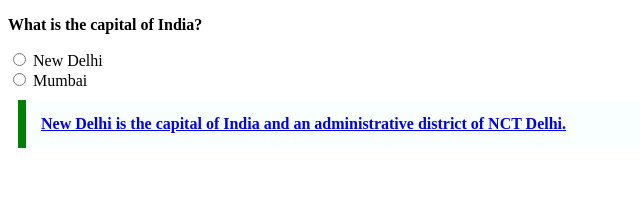
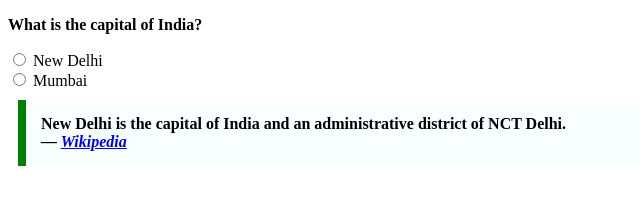
Before and after one commit to acciojob/trivia-suryanshrathor, a website: page main.html in a window 1280 px wide. Shown: the whole page, without its empty margins (0-640 px from the left). Drawn offline with Linux system fonts and the light colour scheme.

Commit message:
created a submission

```diff
--- a/main.html
+++ b/main.html
@@ -31,11 +31,9 @@
 
     <!-- Styled Quotation -->
     <blockquote class="styled-quote">
-        <a href="https://en.wikipedia.org/wiki/New_Delhi">
 			New Delhi is the capital of India and an administrative district of NCT Delhi.
-		</a>
         <br>
-        <!-- <cite>— <a href="https://en.wikipedia.org/wiki/New_Delhi" target="_blank">Wikipedia</a></cite> -->
+        <cite>— <a href="https://en.wikipedia.org/wiki/New_Delhi" target="_blank">Wikipedia</a></cite>
     </blockquote>
 
     <script type="text/javascript" src="./script.js"></script>
```
